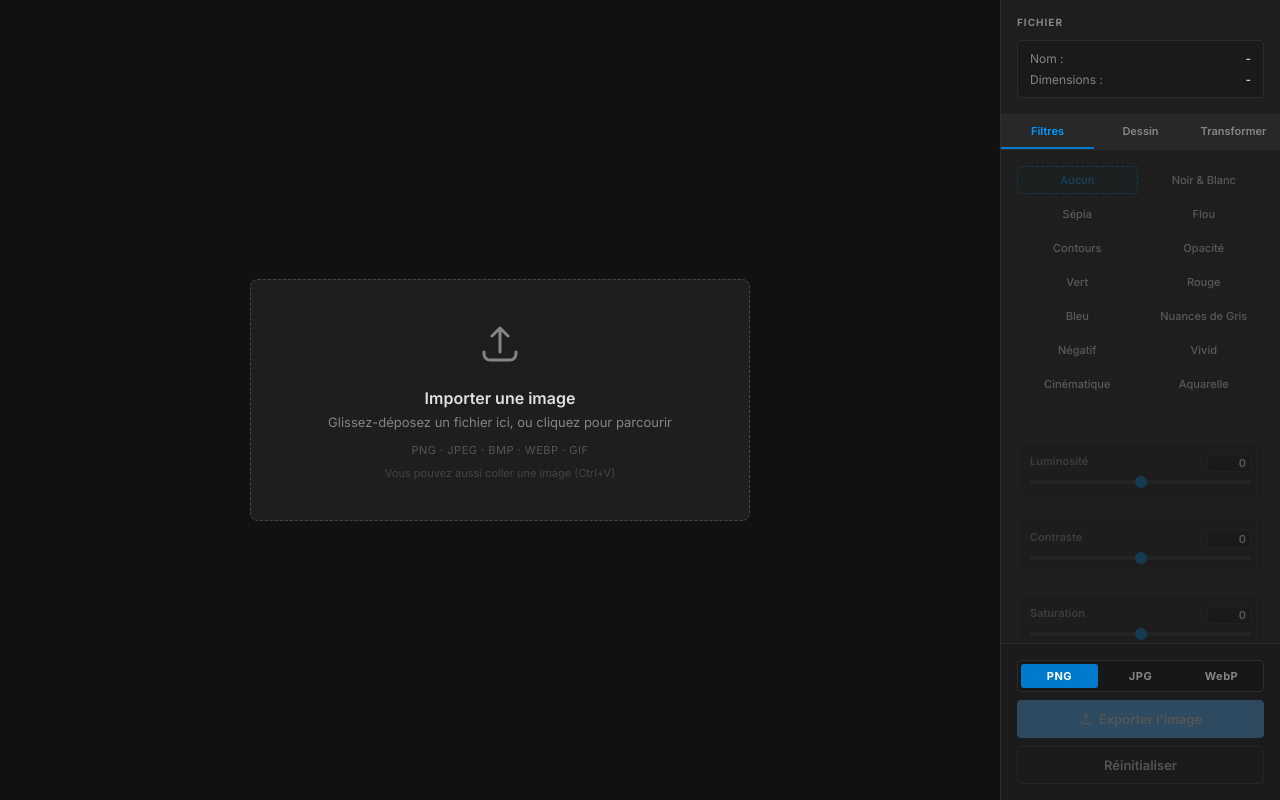
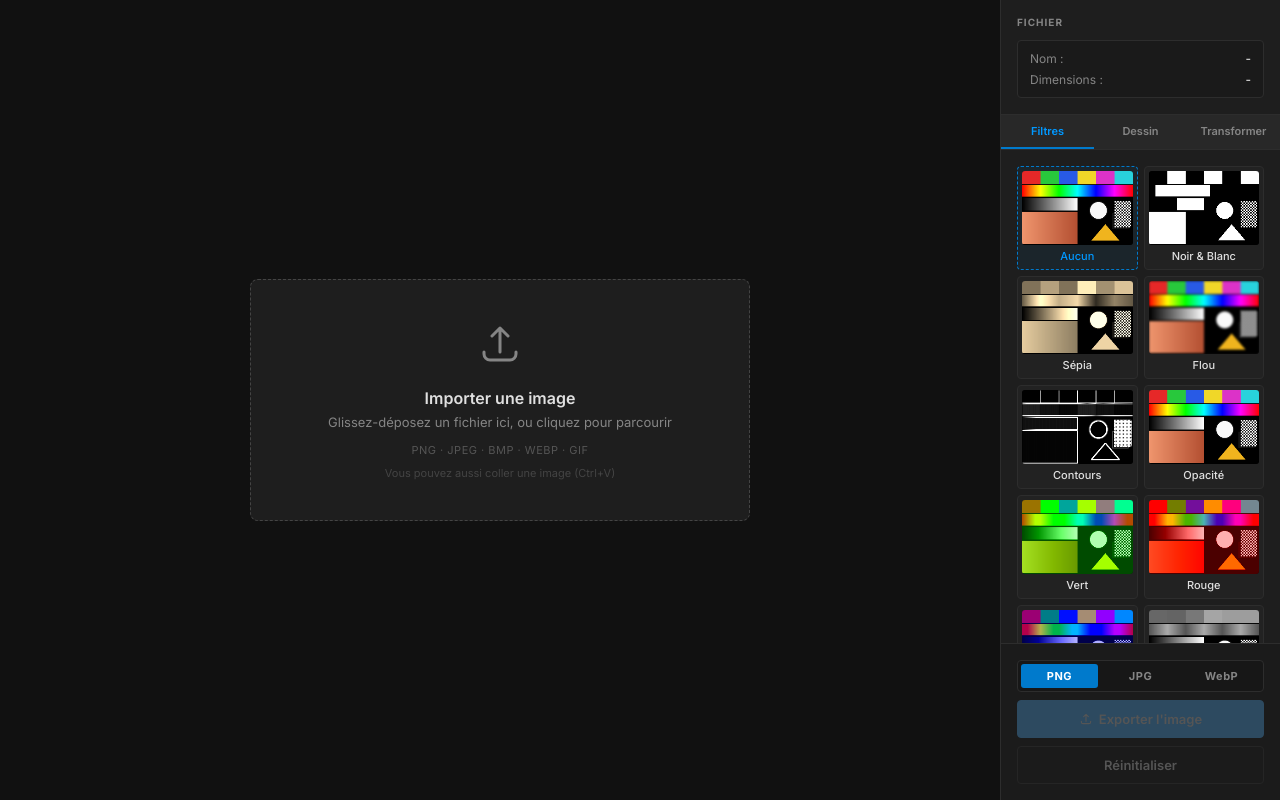
Before and after one commit to Kyosuke01/PicTone, a plain HTML site: page web/index.html in a window 1280 px wide. Drawn offline with Linux system fonts and the light colour scheme.

Commit message:
feat(filtres): vignettes des filtres sur une image de test
- image de test (assets/test-filtres.png) : couleurs, dégradés, bords nets, damier
- chaque bouton de filtre affiche le rendu réel du filtre, calculé par le moteur de l'éditeur
- les vignettes suivent les curseurs de flou et d'opacité, et restent lisibles avant l'import

```diff
--- a/web/app.js
+++ b/web/app.js
@@ -2766,3 +2766,59 @@ document.addEventListener('DOMContentLoaded', () => {
     // Initialize custom scrollbar drag and track-click events
     initScrollbarEvents();
 });
+
+
+// ---------------------------------------------------------------------------
+// VIGNETTES DES FILTRES
+// Chaque bouton de filtre montre le rendu réel du filtre sur une image de test,
+// calculé par le même moteur (applyFiltersToContext) que l'image de l'éditeur.
+// ---------------------------------------------------------------------------
+
+const TEST_IMAGE_SRC = 'assets/test-filtres.png';
+const THUMB_WIDTH = 240; // résolution de rendu (affichée à ~120 px, nette sur écran Retina)
+let testImage = null;
+let testImageLoading = null;
+
+function loadTestImage() {
+    if (testImage) return Promise.resolve(testImage);
+    if (!testImageLoading) {
+        testImageLoading = new Promise((resolve, reject) => {
+            const img = new Image();
+            img.onload = () => resolve(img);
+            img.onerror = () => reject(new Error(`image de test introuvable : ${TEST_IMAGE_SRC}`));
+            img.src = TEST_IMAGE_SRC;
+        });
+    }
+    return testImageLoading.then((img) => { testImage = img; return img; });
+}
+
+async function renderFilterThumbnails() {
+    if (!filterCards.length) return;
+    let img;
+    try {
+        img = await loadTestImage();
+    } catch (e) {
+        console.warn('[filtres]', e.message);
+        return;
+    }
+    const thumbW = THUMB_WIDTH;
+    const thumbH = Math.round(THUMB_WIDTH * img.height / img.width);
+    // Le flou et l'opacité suivent les curseurs actuels, à l'échelle de la vignette.
+    const blur = parseFloat(sliderBlur.value) * (thumbW / img.width);
+    const opacity = parseInt(sliderOpacity.value, 10);
+
+    filterCards.forEach((card) => {
+        const canvas = card.querySelector('.filter-thumb');
+        if (!canvas) return;
+        canvas.width = thumbW;
+        canvas.height = thumbH;
+        const ctx = canvas.getContext('2d');
+        ctx.clearRect(0, 0, thumbW, thumbH);
+        applyFiltersToContext(ctx, img, thumbW, thumbH, [card.dataset.filter], blur, opacity);
+    });
+}
+
+// Mise à jour en direct quand on règle le flou ou l'opacité
+sliderBlur.addEventListener('input', renderFilterThumbnails);
+sliderOpacity.addEventListener('input', renderFilterThumbnails);
+renderFilterThumbnails();
--- a/web/index.html
+++ b/web/index.html
@@ -164,20 +164,20 @@
             <div id="panel-filters" class="sidebar-panel active scrollable-section">
                 <div id="controls-section" class="controls-section disabled">
                     <div class="filters-list">
-                        <button class="filter-item active" data-filter="Aucun">Aucun</button>
-                        <button class="filter-item" data-filter="Noir & Blanc">Noir &amp; Blanc</button>
-                        <button class="filter-item" data-filter="Sépia">Sépia</button>
-                        <button class="filter-item" data-filter="Flou">Flou</button>
-                        <button class="filter-item" data-filter="Contours">Contours</button>
-                        <button class="filter-item" data-filter="Opacité">Opacité</button>
-                        <button class="filter-item" data-filter="Vert">Vert</button>
-                        <button class="filter-item" data-filter="Rouge">Rouge</button>
-                        <button class="filter-item" data-filter="Bleu">Bleu</button>
-                        <button class="filter-item" data-filter="Nuance de Gris">Nuances de Gris</button>
-                        <button class="filter-item" data-filter="Négatif">Négatif</button>
-                        <button class="filter-item" data-filter="Vivid">Vivid</button>
-                        <button class="filter-item" data-filter="Cinématique">Cinématique</button>
-                        <button class="filter-item" data-filter="Aquarelle">Aquarelle</button>
+                        <button class="filter-item active" data-filter="Aucun"><canvas class="filter-thumb" aria-hidden="true"></canvas><span class="filter-name">Aucun</span></button>
+                        <button class="filter-item" data-filter="Noir & Blanc"><canvas class="filter-thumb" aria-hidden="true"></canvas><span class="filter-name">Noir &amp; Blanc</span></button>
+                        <button class="filter-item" data-filter="Sépia"><canvas class="filter-thumb" aria-hidden="true"></canvas><span class="filter-name">Sépia</span></button>
+                        <button class="filter-item" data-filter="Flou"><canvas class="filter-thumb" aria-hidden="true"></canvas><span class="filter-name">Flou</span></button>
+                        <button class="filter-item" data-filter="Contours"><canvas class="filter-thumb" aria-hidden="true"></canvas><span class="filter-name">Contours</span></button>
+                        <button class="filter-item" data-filter="Opacité"><canvas class="filter-thumb" aria-hidden="true"></canvas><span class="filter-name">Opacité</span></button>
+                        <button class="filter-item" data-filter="Vert"><canvas class="filter-thumb" aria-hidden="true"></canvas><span class="filter-name">Vert</span></button>
+                        <button class="filter-item" data-filter="Rouge"><canvas class="filter-thumb" aria-hidden="true"></canvas><span class="filter-name">Rouge</span></button>
+                        <button class="filter-item" data-filter="Bleu"><canvas class="filter-thumb" aria-hidden="true"></canvas><span class="filter-name">Bleu</span></button>
+                        <button class="filter-item" data-filter="Nuance de Gris"><canvas class="filter-thumb" aria-hidden="true"></canvas><span class="filter-name">Nuances de Gris</span></button>
+                        <button class="filter-item" data-filter="Négatif"><canvas class="filter-thumb" aria-hidden="true"></canvas><span class="filter-name">Négatif</span></button>
+                        <button class="filter-item" data-filter="Vivid"><canvas class="filter-thumb" aria-hidden="true"></canvas><span class="filter-name">Vivid</span></button>
+                        <button class="filter-item" data-filter="Cinématique"><canvas class="filter-thumb" aria-hidden="true"></canvas><span class="filter-name">Cinématique</span></button>
+                        <button class="filter-item" data-filter="Aquarelle"><canvas class="filter-thumb" aria-hidden="true"></canvas><span class="filter-name">Aquarelle</span></button>
                     </div>
 
                     <div id="slider-blur-container" class="slider-group hidden">
--- a/web/style.css
+++ b/web/style.css
@@ -251,8 +251,14 @@ body {
 
 /* Controls section disabled state */
 .controls-section.disabled {
+    pointer-events: none;
+}
+.controls-section.disabled > * {
     opacity: 0.3;
-    pointer-events: none;
+}
+/* Les vignettes restent lisibles avant l'import : on voit le rendu de chaque filtre d'avance */
+.controls-section.disabled > .filters-list {
+    opacity: 1;
 }
 
 /* Filters List (sober vertical buttons) */
@@ -263,6 +269,10 @@ body {
     margin-bottom: 16px;
 }
 .filter-item {
+    display: flex;
+    flex-direction: column;
+    align-items: stretch;
+    gap: 4px;
     background-color: rgba(255, 255, 255, 0.02);
     border: 1px solid var(--border-color);
     color: var(--text-main);
@@ -270,11 +280,24 @@ body {
     font-size: 11px;
     font-weight: 500;
     text-align: center;
-    padding: 6px 4px;
+    padding: 4px 4px 6px;
     border-radius: 4px;
     cursor: pointer;
     transition: var(--transition-base);
     white-space: nowrap;
+    overflow: hidden;
+    text-overflow: ellipsis;
+}
+/* Vignette : rendu réel du filtre sur l'image de test (assets/test-filtres.png) */
+.filter-thumb {
+    display: block;
+    width: 100%;
+    height: auto;
+    aspect-ratio: 3 / 2;
+    border-radius: 3px;
+    background: #111;
+}
+.filter-name {
     overflow: hidden;
     text-overflow: ellipsis;
 }
```
Also changed, not shown: web/assets/test-filtres.png (added).
